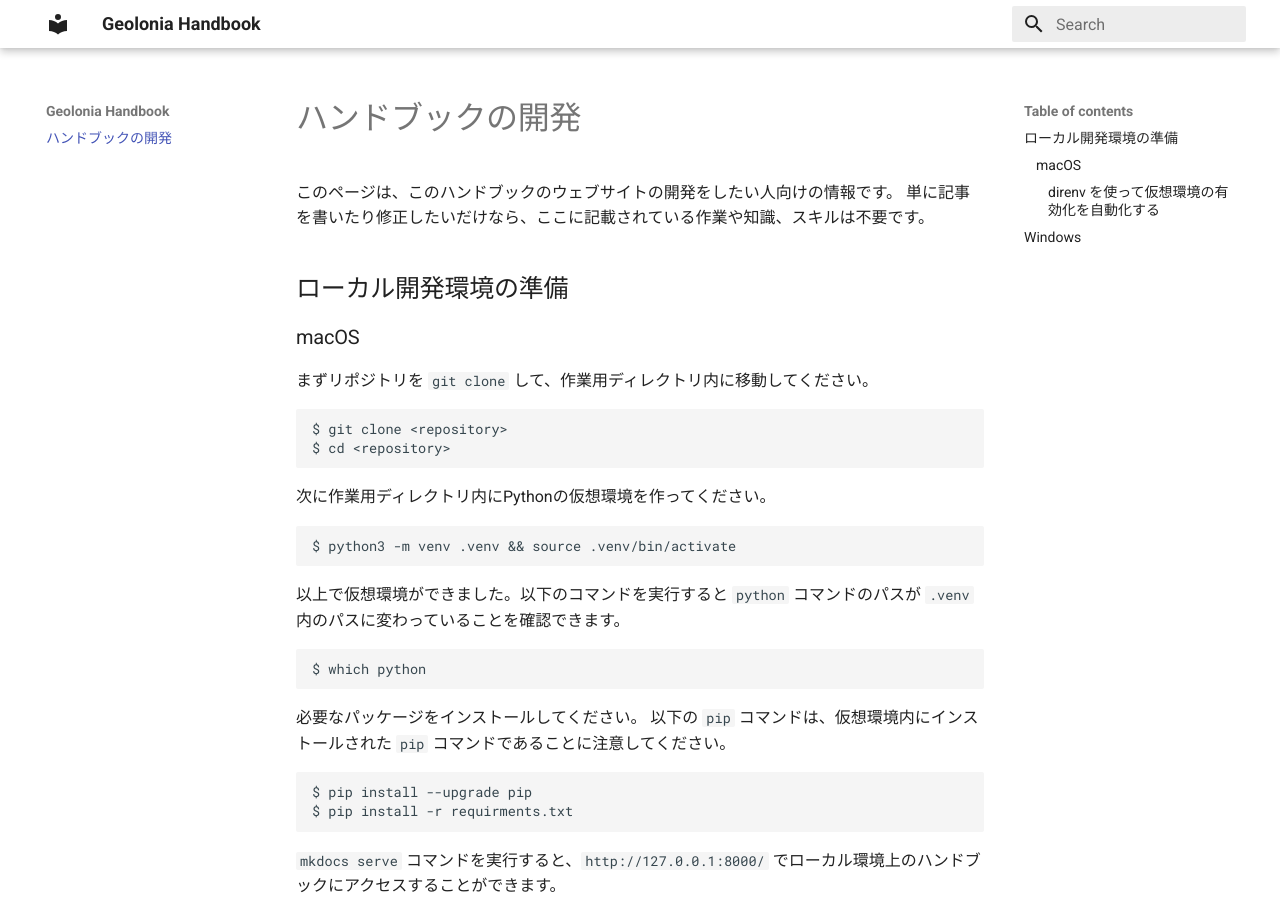
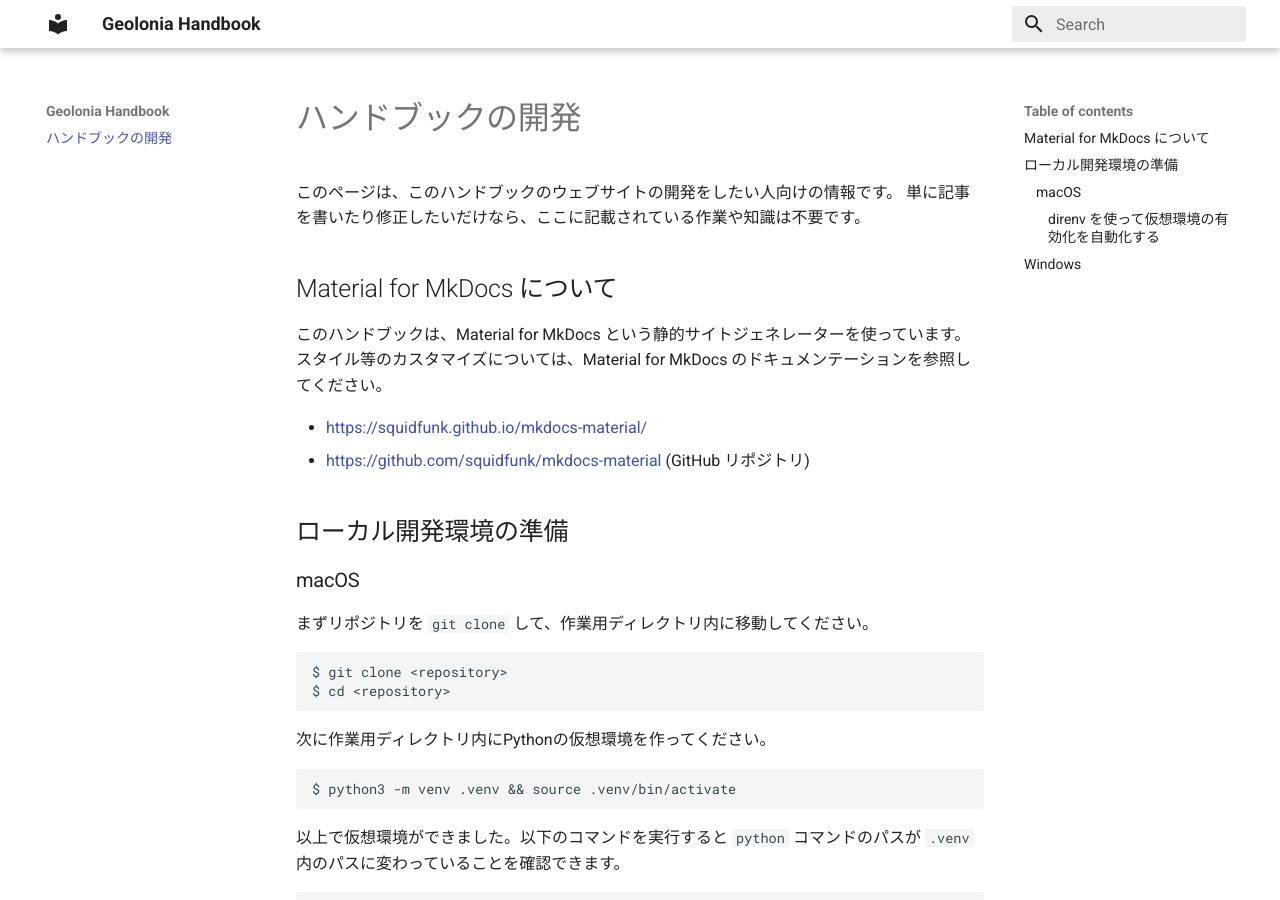
Before and after one commit to yuna-shinguryo/handbook.geolonia.com, an MkDocs documentation site: the page built from docs/dev-handbook.md, in a window 1280 px wide and 900 px high. Built offline with MkDocs 1.6.1 and Material for MkDocs 9.7.7, drawn with Linux system fonts in a browser that asks for light colours.

Commit message:
material for mkdocs へのリンクを追加

```diff
--- a/docs/dev-handbook.md
+++ b/docs/dev-handbook.md
@@ -1,7 +1,15 @@
 # ハンドブックの開発
 
 このページは、このハンドブックのウェブサイトの開発をしたい人向けの情報です。
-単に記事を書いたり修正したいだけなら、ここに記載されている作業や知識、スキルは不要です。
+単に記事を書いたり修正したいだけなら、ここに記載されている作業や知識は不要です。
+
+## Material for MkDocs について
+
+このハンドブックは、Material for MkDocs という静的サイトジェネレーターを使っています。
+スタイル等のカスタマイズについては、Material for MkDocs のドキュメンテーションを参照してください。
+
+* [https://squidfunk.github.io/mkdocs-material/](https://squidfunk.github.io/mkdocs-material/)
+* [https://github.com/squidfunk/mkdocs-material](https://github.com/squidfunk/mkdocs-material) (GitHub リポジトリ)
 
 ## ローカル開発環境の準備
 
```
